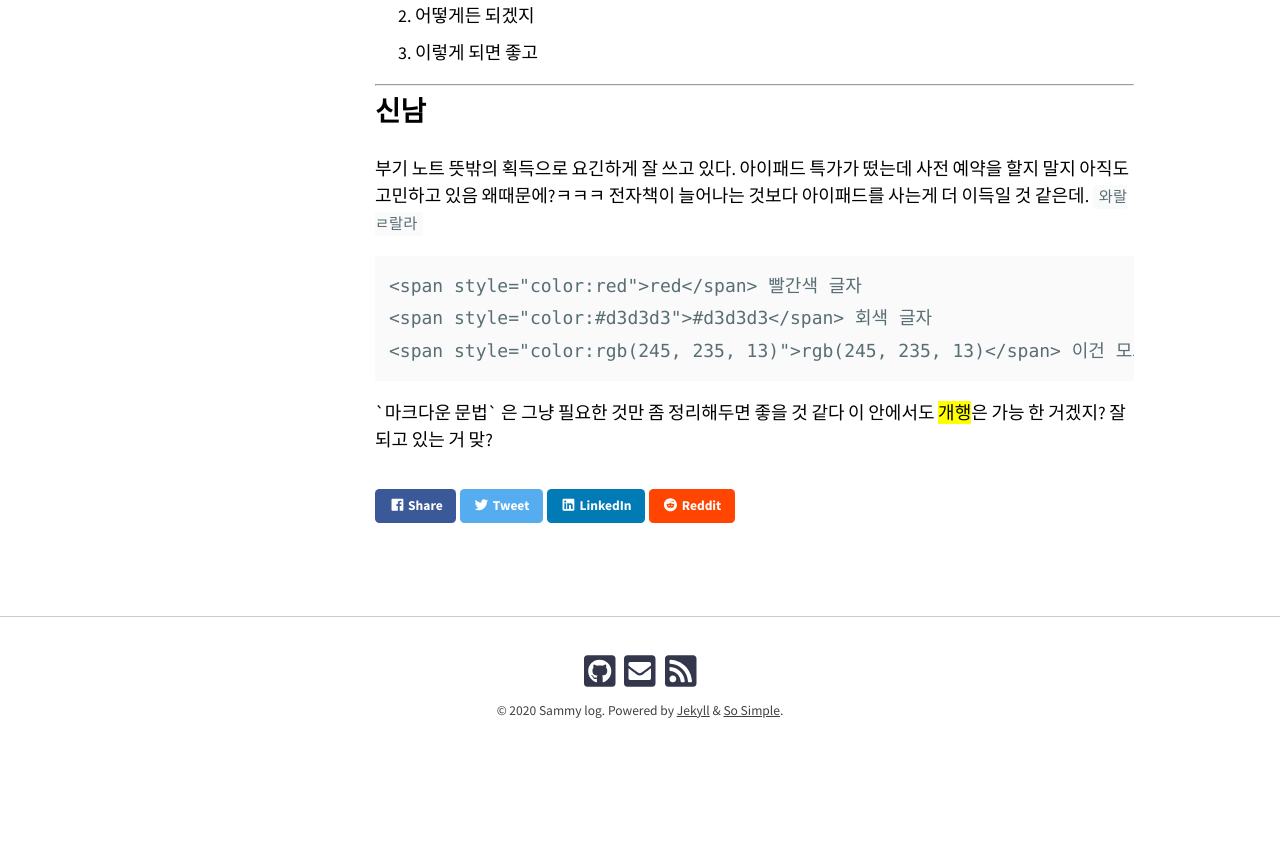
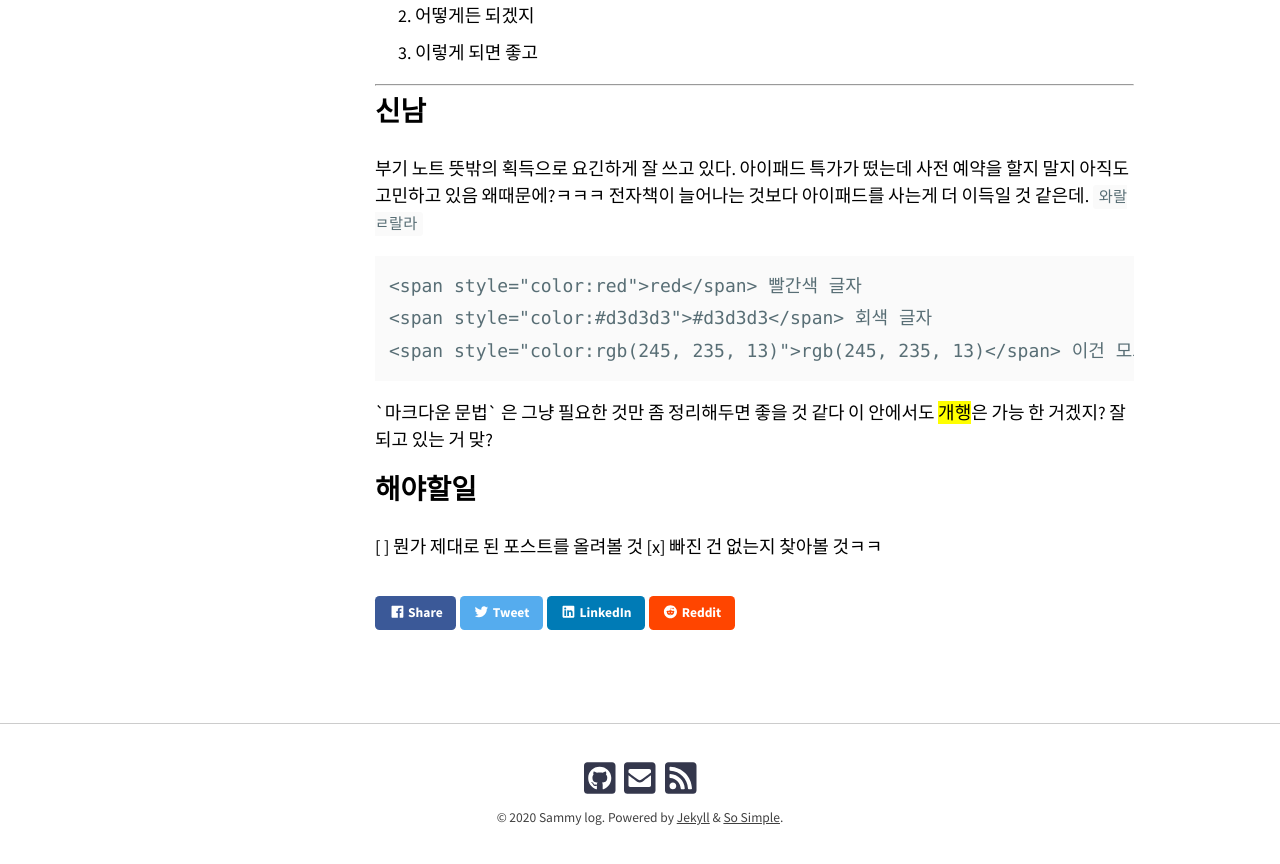
Before and after one commit to ssammykim/ssammykim.github.io, a Jekyll site: the page built from _posts/2020-04-29-test-post.md, in a window 1280 px wide and 900 px high, scrolled down 1818 px. Shown: the top 864 px of the window. Built offline with Jekyll 4.4.1, drawn with Linux system fonts in a browser that asks for light colours; nearby versions of some CDN libraries; emoji names are drawn with the system emoji font; some web fonts are replaced; comment, search, counter and statistics services are not loaded; before the commit the page ends 2611 px from its top, so only the background shows below that.

Commit message:
Add check box

```diff
--- a/_posts/2020-04-29-test-post.md
+++ b/_posts/2020-04-29-test-post.md
@@ -40,3 +40,9 @@ published : true
 이 안에서도 <mark>개행</mark>은 가능 한 거겠지?
 잘 되고 있는 거 맞?
 </P>
+
+## 해야할일
+<p>
+ [ ] 뭔가 제대로 된 포스트를 올려볼 것
+ [x] 빠진 건 없는지 찾아볼 것ㅋㅋ
+</p>
```
